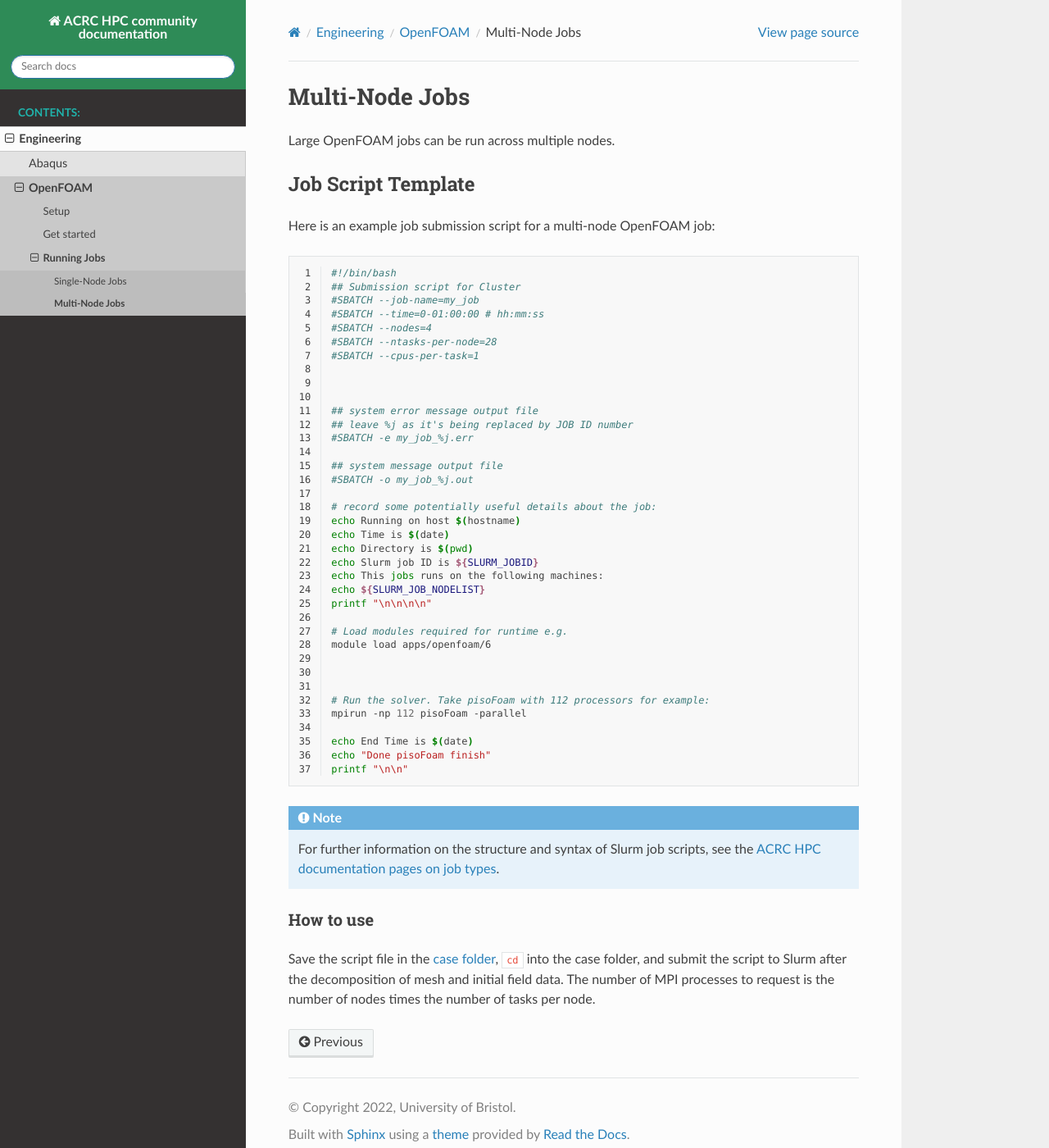
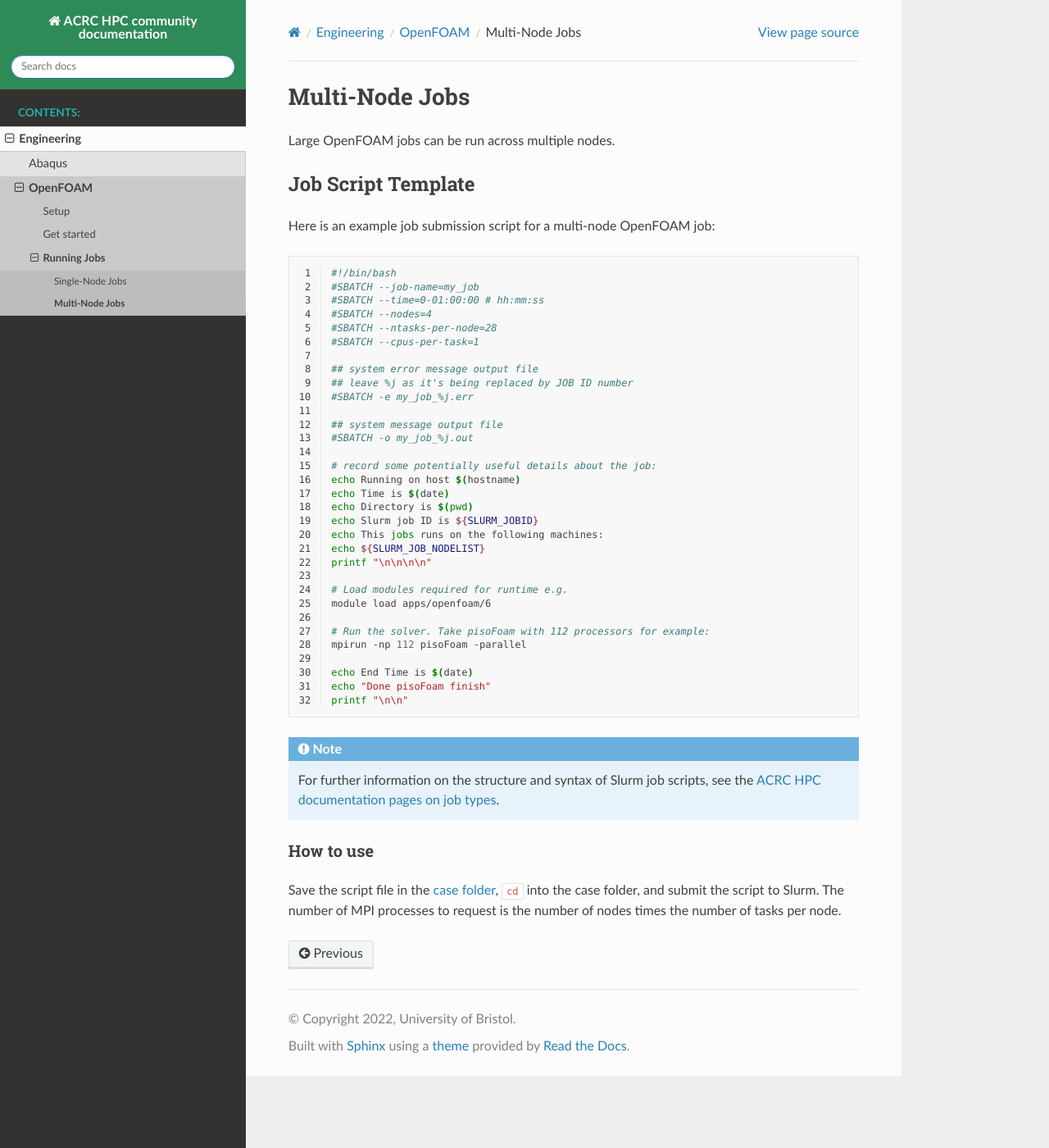
Before and after one commit to ACRC/HPC-community-docs, a Sphinx documentation site: the page built from source/engineering/OpenFOAM/multi-node.md, in a window 1280 px wide and 1400 px high. Shown: the whole window at 82% size. Built offline with Sphinx 7.4.7 and the Read the Docs theme 2.0.0, drawn with Linux system fonts in a browser that asks for light colours.

Commit message:
Minor fixes: OpenFOAM documentation and Intro to CLI links (#19)
Fixes some minor issues in OpenFOAM documentation. Also fixes issue #18.

````diff
--- a/source/engineering/OpenFOAM/multi-node.md
+++ b/source/engineering/OpenFOAM/multi-node.md
@@ -3,7 +3,6 @@ title: "Multi-Node Jobs"
 ---
 
 Large OpenFOAM jobs can be run across multiple nodes.
-
 
 ## Job Script Template
 
@@ -14,14 +13,11 @@ Here is an example job submission script for a multi-node OpenFOAM job:
 linenos: true
 ---
 #!/bin/bash
-## Submission script for Cluster
 #SBATCH --job-name=my_job
 #SBATCH --time=0-01:00:00 # hh:mm:ss
 #SBATCH --nodes=4
 #SBATCH --ntasks-per-node=28
 #SBATCH --cpus-per-task=1
-
-
 
 ## system error message output file
 ## leave %j as it's being replaced by JOB ID number
@@ -42,19 +38,18 @@ printf "\n\n\n\n"
 # Load modules required for runtime e.g.
 module load apps/openfoam/6
 
-
-
 # Run the solver. Take pisoFoam with 112 processors for example:
 mpirun -np 112 pisoFoam -parallel
 
 echo End Time is $(date)
 echo "Done pisoFoam finish"
 printf "\n\n"
-
 ```
 
 ```{note}
 For further information on the structure and syntax of Slurm job scripts, see the [ACRC HPC documentation pages on job types](https://www.acrc.bris.ac.uk/protected/hpc-docs/job_types/index.html).
 ```
+
 ### How to use
-Save the script file in the [case folder](https://www.openfoam.com/documentation/user-guide/2-openfoam-cases), `cd` into the case folder, and submit the script to Slurm after the decomposition of mesh and initial field data. The number of MPI processes to request is the number of nodes times the number of tasks per node.
+
+Save the script file in the [case folder](https://doc.cfd.direct/openfoam/user-guide-v6/cases), `cd` into the case folder, and submit the script to Slurm. The number of MPI processes to request is the number of nodes times the number of tasks per node.
````
Also changed, not shown: source/engineering/OpenFOAM/index.md (+6 -4 lines), source/engineering/OpenFOAM/single-node.md (+2 -7 lines), source/engineering/abaqus/index.md (+1 -1 lines).
